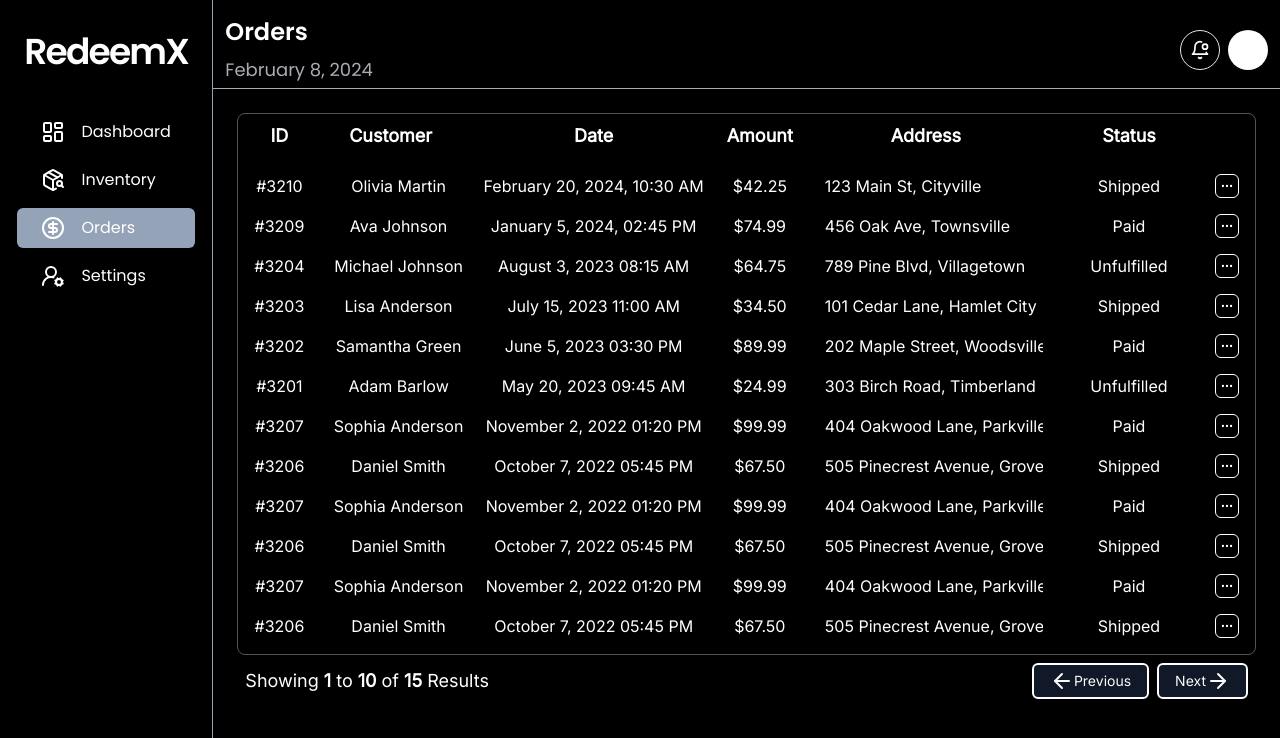
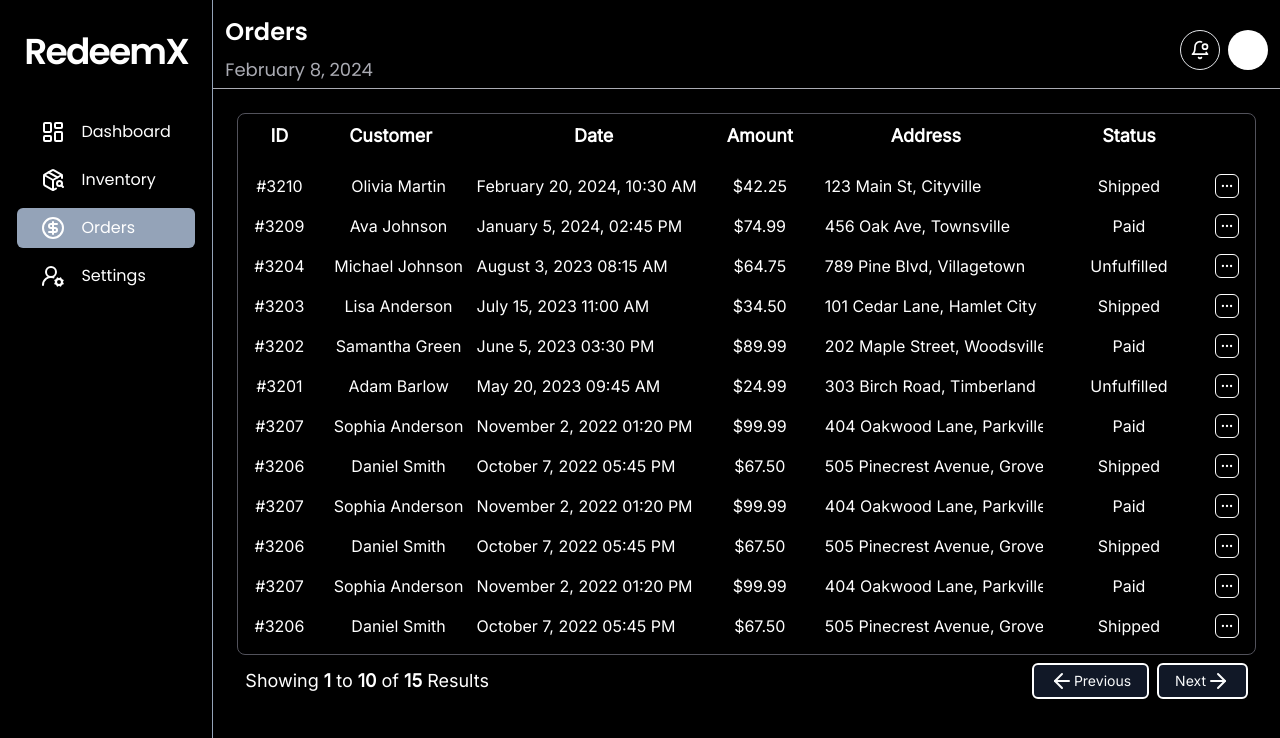
Before and after one commit to devvMuhammad/admin-redeemx, a Next.js app: page /orders in a window 1280 px wide. Shown: the top 738 px of the page. Built offline with nearby package versions, Linux system fonts and the light colour scheme.

Commit message:
set text left of the date column

```diff
--- a/src/app/(sections)/orders/page.tsx
+++ b/src/app/(sections)/orders/page.tsx
@@ -145,8 +145,8 @@ export default function Orders() {
           {ordersData.map((order) => (
             <>
               <p className="font-medium">{order.orderId}</p>
-              <p className="pl-4 text-lft">{order.name}</p>
-              <p className="text-center">{order.date}</p>
+              <p className="pl-4 text-center">{order.name}</p>
+              <p className="text-left">{order.date}</p>
               <p>{order.totalAmount}</p>
               <p className="pl-4 text-left">{order.address}</p>
               <p>{order.status}</p>
```
